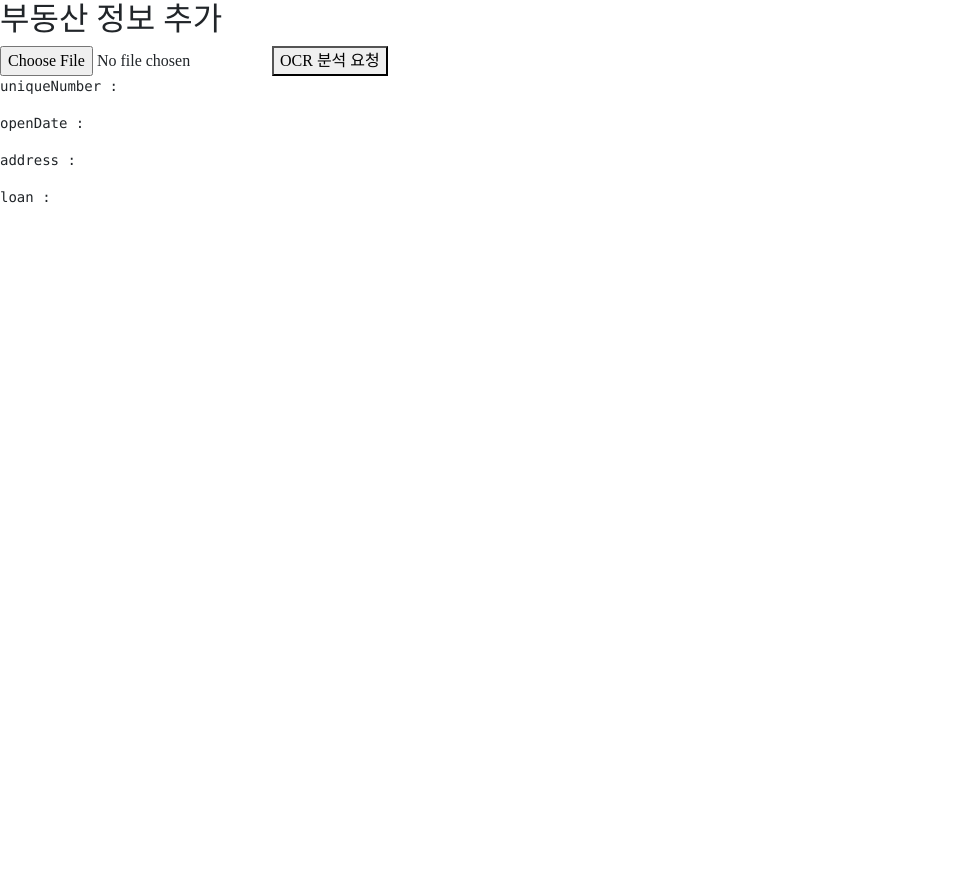
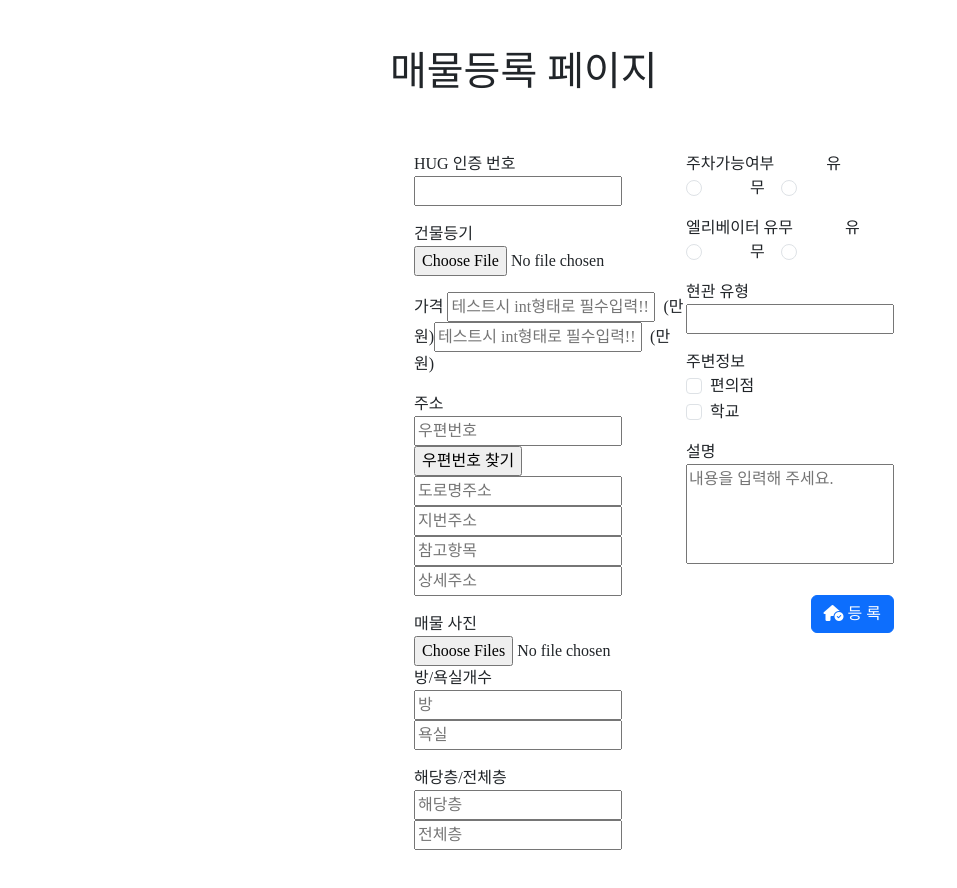
Before and after one commit to zipkim8080/zipkim-front, a Vue app: page /add in a window 1280 px wide. Shown: the whole page, without its empty margins (0-957 px from the left). Before the commit the page ends 800 px from the top, so only its background shows below. Built offline with nearby package versions, Linux system fonts and the light colour scheme; a web font is replaced by a local one; what vue-awesome-paginate would draw is missing.

Commit message:
feat: Addproperty 병합

```diff
--- a/src/pages/AddProperty.vue
+++ b/src/pages/AddProperty.vue
@@ -3,9 +3,52 @@
 import { reactive, ref } from 'vue';
 import { useRouter } from 'vue-router';
 import propertyApi from '../api/RequestBack';
+import { requestWithFile } from '@/api/Ocr';
 
 const router = useRouter();
 const images = ref(null);
+
+const selectedFile = ref(null);
+const uniqueNumber = ref(''); // 고유번호
+const openDate = ref(''); // 열람일시
+const address = ref(''); // 주소
+const loan = ref(''); // 근저당액 총액
+const leaseAmount = ref(''); // 전세권 총액
+
+// 파일 선택 핸들러
+const handleFileChange = async (event) => {
+    const file = event.target.files[0];
+    if (file) {
+        selectedFile.value = file;
+        await submitFile(); // 파일 선택시 OCR 시행
+    }
+};
+
+// OCR 핸들러
+const submitFile = async () => {
+    if (!selectedFile.value) {
+        alert('파일을 선택하세요.');
+        return;
+    }
+
+    try {
+        console.time('OCR 시간 측정');
+        const result = await requestWithFile(selectedFile.value);
+        console.timeEnd('OCR 시간 측정');
+        uniqueNumber.value = result.uniqueNumber;
+        openDate.value = result.openDate;
+        address.value = result.address;
+        loan.value = result.loan;
+        leaseAmount.value = result.leaseAmount;
+        console.log('고유번호:', uniqueNumber.value);
+        console.log('열람일시:', openDate.value);
+        console.log('주소:', address.value);
+        console.log('근저당총액', loan.value);
+        console.log('전세권총액', leaseAmount.value);
+    } catch (error) {
+        console.error('OCR 처리 중 오류 발생:', error);
+    }
+};
 
 // const disableSubmit = ref(true); // 필수 사항 입력 전 까지 submit 못하게
 
@@ -91,13 +134,12 @@
                     </div>
                     <div class="mb-3">
                         건물등기
-            <input
-              type="text"
-              name="registerUniqueNum"
-              id="registerUniqueNum"
-              v-model="property.registerUniqueNum"
-            />
+                        <form @submit.prevent="submitFile">
+                            <input type="file" @change="handleFileChange" />
+                            <!-- <button type="submit">OCR 분석 요청</button> -->
+                        </form>
                     </div>
+
                     <!-- OCR 처리후 등기 고유번호 가져오기 -->
                     <div class="mb-3">
                         가격
@@ -119,7 +161,9 @@
                     </div>
                     <div class="mb-3">
                         주소
-            <AddressSearch @addressSelected="handleAddressSelected" />
+                        <AddressSearch
+                            @addressSelected="handleAddressSelected"
+                        />
                         <input
                             type="text"
                             id="addressName"
@@ -186,7 +230,10 @@
                 <div class="">
                     <div class="mb-3">
                         주차가능여부
-            <label class="form-check-label ms-5 me-3" for="parkingY">
+                        <label
+                            class="form-check-label ms-5 me-3"
+                            for="parkingY"
+                        >
                             유
                         </label>
                         <input
@@ -197,7 +244,9 @@
                             value="true"
                             v-model="property.parking"
                         />
-            <label class="form-check-label me-3" for="parkingN"> 무 </label>
+                        <label class="form-check-label me-3" for="parkingN">
+                            무
+                        </label>
                         <input
                             class="form-check-input"
                             type="radio"
@@ -210,7 +259,9 @@
                     <!--  -->
                     <div class="mb-3">
                         엘리베이터 유무
-            <label class="form-check-label ms-5 me-3" for="hasEvY"> 유 </label>
+                        <label class="form-check-label ms-5 me-3" for="hasEvY">
+                            유
+                        </label>
                         <input
                             class="form-check-input me-5"
                             type="radio"
@@ -219,7 +270,9 @@
                             value="true"
                             v-model="property.hasEv"
                         />
-            <label class="form-check-label me-3" for="hasEvN"> 무 </label>
+                        <label class="form-check-label me-3" for="hasEvN">
+                            무
+                        </label>
                         <input
                             class="form-check-input"
                             type="radio"
@@ -251,7 +304,10 @@
                                     id="hasConvenience"
                                     v-model="property.hasConvenience"
                                 />
-                <label class="form-check-label" for="hasConvenience">
+                                <label
+                                    class="form-check-label"
+                                    for="hasConvenience"
+                                >
                                     편의점
                                 </label>
                             </div>
@@ -264,7 +320,9 @@
                                     id="hasSchool"
                                     v-model="property.hasSchool"
                                 />
-                <label class="form-check-label" for="hasSchool"> 학교 </label>
+                                <label class="form-check-label" for="hasSchool">
+                                    학교
+                                </label>
                             </div>
                         </div>
                     </div>
@@ -278,7 +336,10 @@
                         ></textarea>
                     </div>
                     <div>
-            <button type="submit" class="btn btn-primary mt-4 right">
+                        <button
+                            type="submit"
+                            class="btn btn-primary mt-4 right"
+                        >
                             <i class="fa-solid fa-house-circle-check"></i>
                             등 록
                         </button>
--- a/src/pages/AddProperty2.vue
+++ /dev/null
@@ -1,81 +0,0 @@
-<template>
-    <div>
-        <h2>부동산 정보 추가</h2>
-        <form @submit.prevent="submitFile">
-            <input type="file" @change="handleFileChange" />
-            <button type="submit">OCR 분석 요청</button>
-        </form>
-
-        <pre>uniqueNumber : {{ uniqueNumber }}</pre>
-        <pre>openDate : {{ openDate }}</pre>
-        <pre>address : {{ address }}</pre>
-        <pre>loan : {{ loan }}</pre>
-    </div>
-</template>
-
-<script>
-import { requestWithFile } from '@/api/Ocr';
-
-export default {
-    data() {
-        return {
-            selectedFile: null,
-            uniqueNumber: '', // 고유번호
-            openDate: '', // 열람일시
-            address: '', // 주소
-            loan: '', // 근저당액 총액
-            leaseAmount: '', // 전세권 총액
-        };
-    },
-    methods: {
-        handleFileChange(event) {
-            const file = event.target.files[0];
-            if (file) {
-                this.selectedFile = file;
-            }
-        },
-        async submitFile() {
-            if (!this.selectedFile) {
-                alert('파일을 선택하세요.');
-                return;
-            }
-
-            try {
-                // 고유번호와 열람일시만 받아옴
-                const result = await requestWithFile(this.selectedFile);
-                this.uniqueNumber = result.uniqueNumber;
-                this.openDate = result.openDate;
-                this.address = result.address;
-                this.loan = result.loan;
-                this.leaseAmount = result.leaseAmount;
-                console.log('고유번호:', this.uniqueNumber);
-                console.log('열람일시:', this.openDate);
-                console.log('주소:', this.address);
-                console.log('근저당총액', this.loan);
-                console.log('전세권총액', this.leaseAmount);
-            } catch (error) {
-                console.error('OCR 처리 중 오류 발생:', error);
-            }
-        },
-        async sendDataToServer() {
-            try {
-                if (this.uniqueNumber && this.openDate) {
-                    const dataToSend = {
-                        uniqueNumber: this.uniqueNumber,
-                        openDate: this.openDate,
-                    };
-                    const response = await axios.post(
-                        'http://localhost:8080/api/ocr-data',
-                        dataToSend
-                    );
-                    console.log('서버로 전송된 데이터:', response.data);
-                }
-            } catch (error) {
-                console.error('서버 전송 중 오류 발생:', error);
-            }
-        },
-    },
-};
-</script>
-
-<style scoped></style>
--- a/src/router/index.js
+++ b/src/router/index.js
@@ -1,6 +1,6 @@
 import { createRouter, createWebHistory } from 'vue-router';
 import Map from '../pages/Map.vue';
-import AddProperty2 from '../pages/AddProperty2.vue';
+import AddProperty from '../pages/AddProperty.vue';
 const router = createRouter({
     history: createWebHistory(import.meta.env.BASE_URL),
     routes: [
@@ -11,8 +11,8 @@
         },
         {
             path: '/add',
-            name: 'AddProperty2',
-            component: AddProperty2,
+            name: 'AddProperty',
+            component: AddProperty,
         },
     ],
 });
```
Lines whose indentation alone changed are shown as unchanged.
